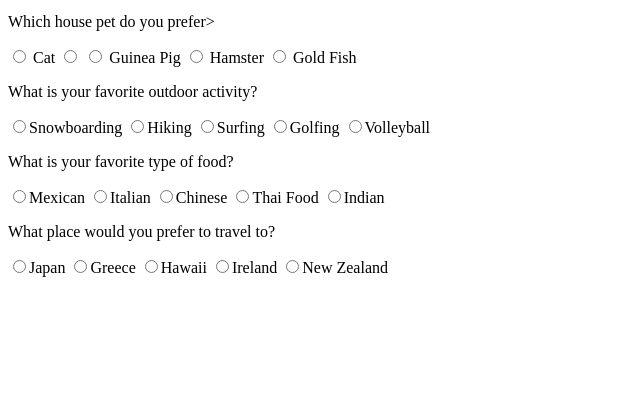
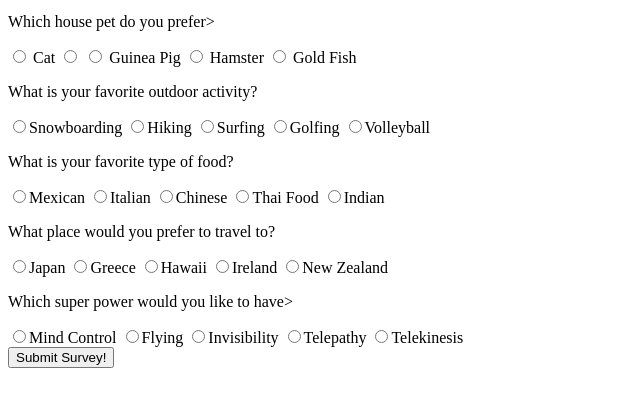
Before and after one commit to iletaSimonov/programming-selector, a plain HTML site: page index.html in a window 1280 px wide. Shown: the part 101-508 px from the top of the page, without its empty margins (0-640 px from the left). Drawn offline with Linux system fonts and the light colour scheme.

Commit message:
adds fifth question to the survey and adds divs around each form

```diff
--- a/index.html
+++ b/index.html
@@ -18,6 +18,7 @@
           Sorry! Doesn't look like there's a language right for you :-(
         </p>
       </form>
+      <div id="pet">
         <form id="user-info">
           <p>Which house pet do you prefer></p>
           <input type="radio" name="choice" value="cat"> Cat
@@ -26,6 +27,8 @@
           <input type="radio" name="choice" value="hamster"> Hamster
           <input type="radio" name="choice" value="gold-fish"> Gold Fish
         </form>
+      </div>
+      <div id="outdoor">
         <form id="user-info">
           <p>What is your favorite outdoor activity?</p>
           <input type="radio" name="choice" value="snowboard">Snowboarding
@@ -34,6 +37,8 @@
           <input type="radio" name="choice" value="golf">Golfing
           <input type="radio" name="choice" value="volleyball">Volleyball
         </form>
+      </div>
+      <div id="food">
         <form id="user-info">
           <p>What is your favorite type of food?</p>
           <input type="radio" name="choice" value="mexican">Mexican
@@ -42,6 +47,8 @@
           <input type="radio" name="choice" value="thai">Thai Food
           <input type="radio" name="choice" value="indian">Indian
         </form>
+      </div>
+      <div id="travel">
         <form id="user-info">
           <p>What place would you prefer to travel to?</p>
           <input type="radio" name="choice" value="japan">Japan
@@ -51,5 +58,21 @@
           <input type="radio" name="choice" value="new-zealand">New Zealand
         </form>
       </div>
+      <div id="super-power">
+        <form id="user-info">
+          <p>Which super power would you like to have></p>
+          <input type="radio" name="choice" value="mind-control">Mind Control
+          <input type="radio" name="choice" value="flying">Flying
+          <input type="radio" name="choice" value="invisibility">Invisibility
+          <input type="radio" name="choice" value="telepathy">Telepathy
+          <input type="radio" name="choice" value="telekinesis">Telekinesis
+        </form>
+      </div>
+      <form id="user-info">
+        <button id="submit">
+          Submit Survey!
+        </button>
+      </form>
+    </div>
   </body>
   </html>
```
Lines whose indentation alone changed are shown as unchanged.
